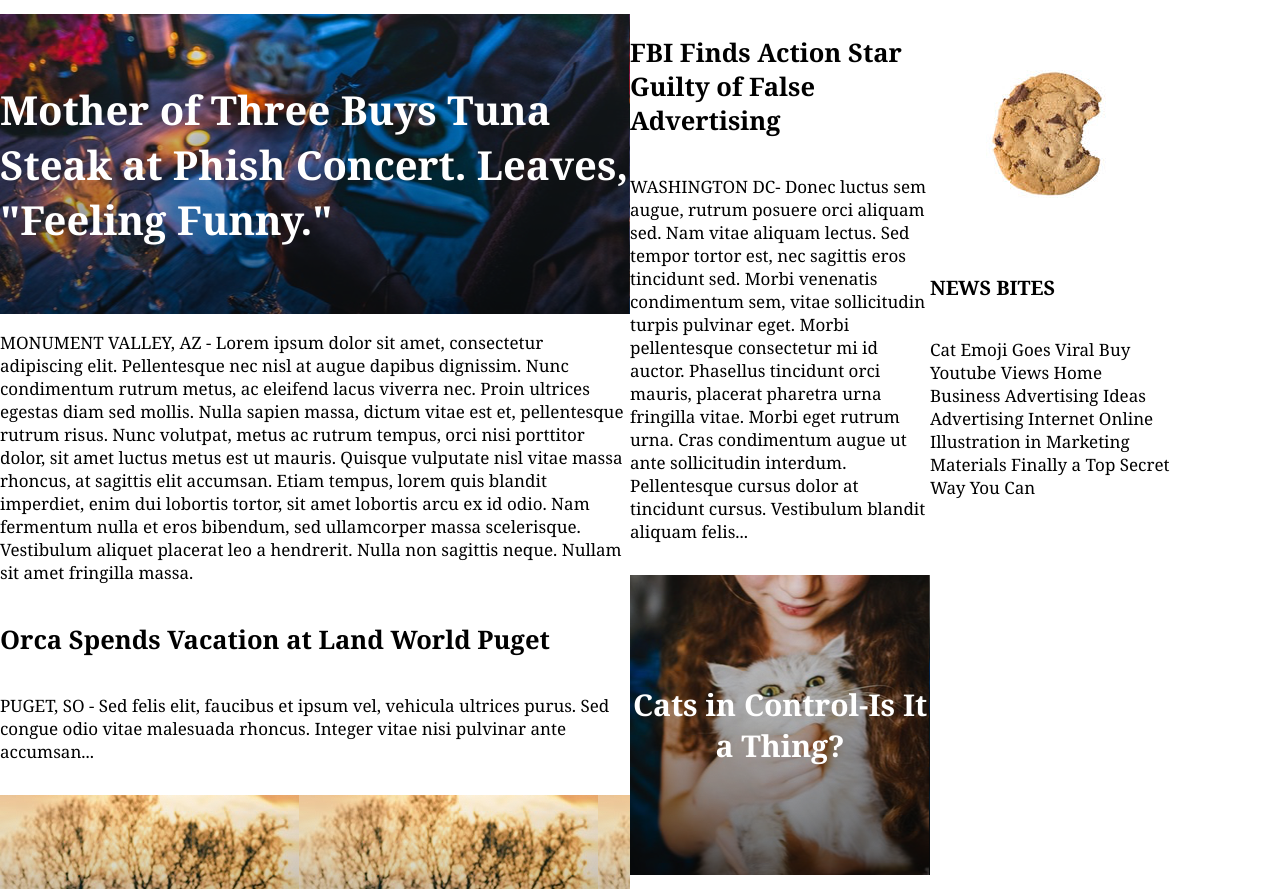
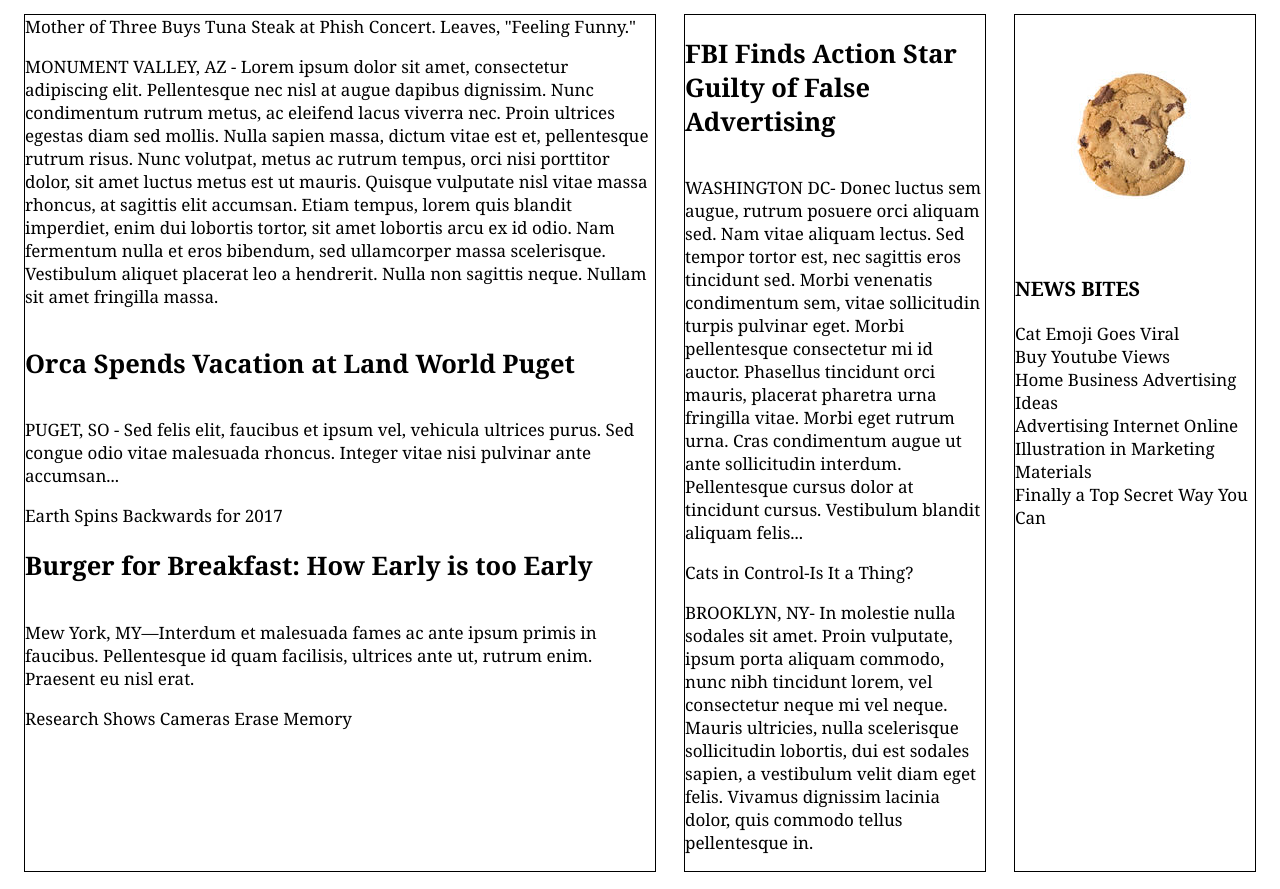
Before and after one commit to goz2306/mytimes, a plain HTML site: page index.html in a window 1280 px wide. Shown: the part 86-975 px from the top of the page. Drawn offline with Linux system fonts and the light colour scheme.

Commit message:
reorganization -all divs removed, header and text maintained

```diff
--- a/index.html
+++ b/index.html
@@ -21,9 +21,7 @@
 
     <main>
       <div class="column large">
-        <div class="lead-story story-image">
-          <span>Mother of Three Buys Tuna Steak at Phish Concert. Leaves, "Feeling Funny."</span>
-        </div>
+        <span>Mother of Three Buys Tuna Steak at Phish Concert. Leaves, "Feeling Funny."</span>
         <p>MONUMENT VALLEY, AZ - Lorem ipsum dolor sit amet, consectetur adipiscing elit.
            Pellentesque nec nisl at augue dapibus dignissim. Nunc condimentum rutrum metus,
            ac eleifend lacus viverra nec. Proin ultrices egestas diam sed mollis. Nulla sapien
@@ -34,20 +32,22 @@
            lobortis arcu ex id odio. Nam fermentum nulla et eros bibendum, sed ullamcorper
            massa scelerisque. Vestibulum aliquet placerat leo a hendrerit. Nulla non sagittis
            neque. Nullam sit amet fringilla massa.</p>
+
         <h2>Orca Spends Vacation at Land World Puget</h2>
         <p>PUGET, SO - Sed felis elit, faucibus et ipsum vel, vehicula ultrices purus.
            Sed congue odio vitae malesuada rhoncus. Integer vitae nisi pulvinar ante
            accumsan...</p>
-        <div class="earth story-image">
-          <span>Earth Spins Backwards for 2017</span>
-        </div>
+
+        <span>Earth Spins Backwards for 2017</span>
+
         <h2>Burger for Breakfast: How Early is too Early</h2>
         <p>Mew York, MY—Interdum et malesuada fames ac ante ipsum primis in faucibus. Pellentesque
            id quam facilisis, ultrices ante ut, rutrum enim. Praesent eu nisl erat.</p>
-        <div class="camera story-image">
-          <span>Research Shows Cameras Erase Memory</span>
-        </div>
+
+        <span>Research Shows Cameras Erase Memory</span>
+
       </div>
+
       <div class="column medium">
         <h2>FBI Finds Action Star Guilty of False Advertising</h2>
         <p>WASHINGTON DC- Donec luctus sem augue, rutrum posuere orci aliquam sed. Nam vitae
@@ -56,20 +56,26 @@
            mi id auctor. Phasellus tincidunt orci mauris, placerat pharetra urna fringilla vitae.
            Morbi eget rutrum urna. Cras condimentum augue ut ante sollicitudin interdum.
            Pellentesque cursus dolor at tincidunt cursus. Vestibulum blandit aliquam felis...</p>
-        <div class="cat story-image">
-          <span>Cats in Control-Is It a Thing?</span>
-        </div>
+
+        <span>Cats in Control-Is It a Thing?</span>
         <p>BROOKLYN, NY- In molestie nulla sodales sit amet. Proin vulputate, ipsum porta aliquam
            commodo, nunc nibh tincidunt lorem, vel consectetur neque mi vel neque. Mauris ultricies,
            nulla scelerisque sollicitudin lobortis, dui est sodales sapien, a vestibulum velit
            diam eget felis. Vivamus dignissim lacinia dolor, quis commodo tellus pellentesque in.</p>
+
       </div>
+
       <div class="column small">
         <img src="resources\images\img-news-bite.png" />
         <h3>NEWS BITES</h3>
-        <p>Cat Emoji Goes Viral Buy Youtube Views Home Business Advertising Ideas Advertising Internet
-           Online Illustration in Marketing Materials Finally a Top Secret Way You Can</p>
+        <span>Cat Emoji Goes Viral</span>
+        <span>Buy Youtube Views</span>
+        <span>Home Business Advertising Ideas</span>
+        <span>Advertising Internet Online</span>
+        <span>Illustration in Marketing Materials</span>
+        <span>Finally a Top Secret Way You Can</span>
       </div>
+
     </main>
   </body>
 </html>
--- a/resources/css/style.css
+++ b/resources/css/style.css
@@ -10,6 +10,9 @@ header {
   font-family: Verdana;
   font-size: 14px;
   font-weight: bold;
+}
+div{
+  border: 1px solid black;
 }
 .logo{
   display: flex;
@@ -44,10 +47,13 @@ body {
 main{
   display:flex;
   padding-top:100px;
+  width: 1260px;
+  margin: 0 auto;
 }
 .column{
   display:flex;
   flex-direction: column;
+  margin: 0 auto;
 }
 .column.large{
   width: 630px;
@@ -58,30 +64,3 @@ main{
 .column.small{
   width: 240px;
 }
-.story-image{
-  display: flex;
-  flex-direction: column;
-  justify-content: center;
-  height: 300px;
-  margin-top: 15px;
-  font-weight: bold;
-  font-size: 30px;
-  color: white;
-  text-align: center;
-}
-.lead-story.story-image{
-  background-image: url("../images/img-story-main.png");
-  width: 630px;
-  margin-top: 0;
-  text-align: left;
-  font-size: 40px;
-}
-.earth{
-  background-image: url("../images/img-story-2.png");
-}
-.camera{
-  background-image: url("../images/img-story-3.png");
-}
-.cat{
-  background-image: url("../images/img-story-1.png");
-}
```
